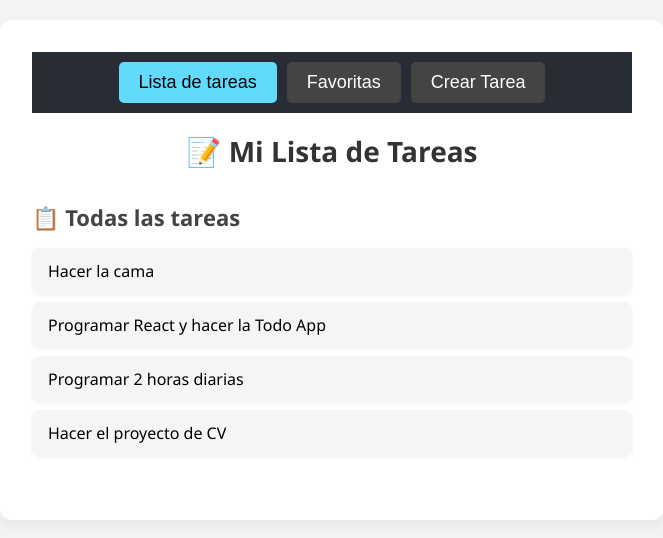
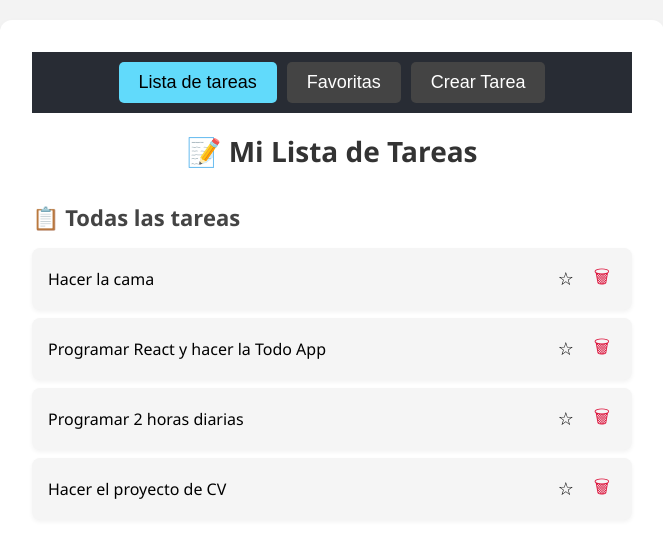
Before and after one commit to soyjuanmacias/react-todo-app-educational, a React (Vite) app: page / in a window 1280 px wide. Shown: the top 538 px of the page, without its empty margins (308-971 px from the left). Built offline with nearby package versions, Linux system fonts and the light colour scheme.

Commit message:
feat(todos): add delete and favorite actions for todos

```diff
--- a/src/App.jsx
+++ b/src/App.jsx
@@ -44,7 +44,7 @@
         setTodos((prev) => [...prev, newTodo]);
     };
 
-    const toggleTodo = (id) => {
+    const onToggleTodo = (id) => {
         const updatedTodos = todos.map((todo) => {
             return todo.id === id ? { ...todo, done: !todo.done } : todo;
         });
@@ -52,12 +52,30 @@
         setTodos(updatedTodos);
     };
 
+    const onToggleFavorite = (id) => {
+        const updatedTodos = todos.map((todo) => {
+            return todo.id === id ? { ...todo, favorite: !todo.favorite } : todo;
+        });
+
+        setTodos(updatedTodos);
+    };
+
+    const onDeleteTodo = (id) => {
+        const filtered = todos.filter(todo => todo.id !== id);
+        setTodos(filtered);
+    };
+
     return (
         <div className="app-container">
             <Navigation activeTab={activeTab} setActiveTab={setActiveTab} />
             <h1 className="app-title">📝 Mi Lista de Tareas</h1>
 
-            {activeTab === Tabs.TODOS && <TodoList toggleTodo={toggleTodo} todos={todos} />}
+            {activeTab === Tabs.TODOS && <TodoList
+                todos={todos}
+                onToggleTodo={onToggleTodo}
+                onDeleteTodo={onDeleteTodo}
+                onToggleFavorite={onToggleFavorite}
+            />}
 
             {activeTab === Tabs.FAVORITES && <h2>Pestaña: Favoritos</h2>}
 
--- a/src/components/TodoItem/TodoItem.jsx
+++ b/src/components/TodoItem/TodoItem.jsx
@@ -4,14 +4,33 @@
 // Eliminarlo
 // Favorito
 
-export const TodoItem = ({ todo, toggleTodo }) => {
+export const TodoItem = ({ todo, onToggleTodo, onDeleteTodo, onToggleFavorite }) => {
     return (
-        <div className={`todo-item ${todo.done ? "done" : ""}`} onClick={() => toggleTodo(todo.id)}>
+        <div className={`todo-item ${todo.done ? "done" : ""}`} onClick={() => onToggleTodo(todo.id)}>
             <span className="todo-text">{todo.text}</span>
 
-            {/* <div className="todo-actions">
+            <div className="todo-actions">
+                <button
+                className={`favorite-btn ${todo.favorite ? "active" : ""}`}
+                    onClick={(event) => {
+                        event.stopPropagation();
+                        onToggleFavorite(todo.id);
+                    }}
+                >
+                    {todo.favorite ? "⭐" : "☆"}
+                </button>
 
-            </div> */}
+                <button
+                    className="delete-btn"
+                    title="Eliminar"
+                    onClick={(event) => {
+                        event.stopPropagation();
+                        onDeleteTodo(todo.id);
+                    }}
+                >
+                    🗑
+                </button>
+            </div>
         </div>
     );
 };
--- a/src/components/TodoList/TodoList.jsx
+++ b/src/components/TodoList/TodoList.jsx
@@ -14,7 +14,9 @@
                     <TodoItem
                         key={todo.id}
                         todo={todo}
-                        toggleTodo={props.toggleTodo}
+                        onToggleTodo={props.onToggleTodo}
+                        onDeleteTodo={props.onDeleteTodo}
+                        onToggleFavorite={props.onToggleFavorite}
                     />
                 )
             })}
```
